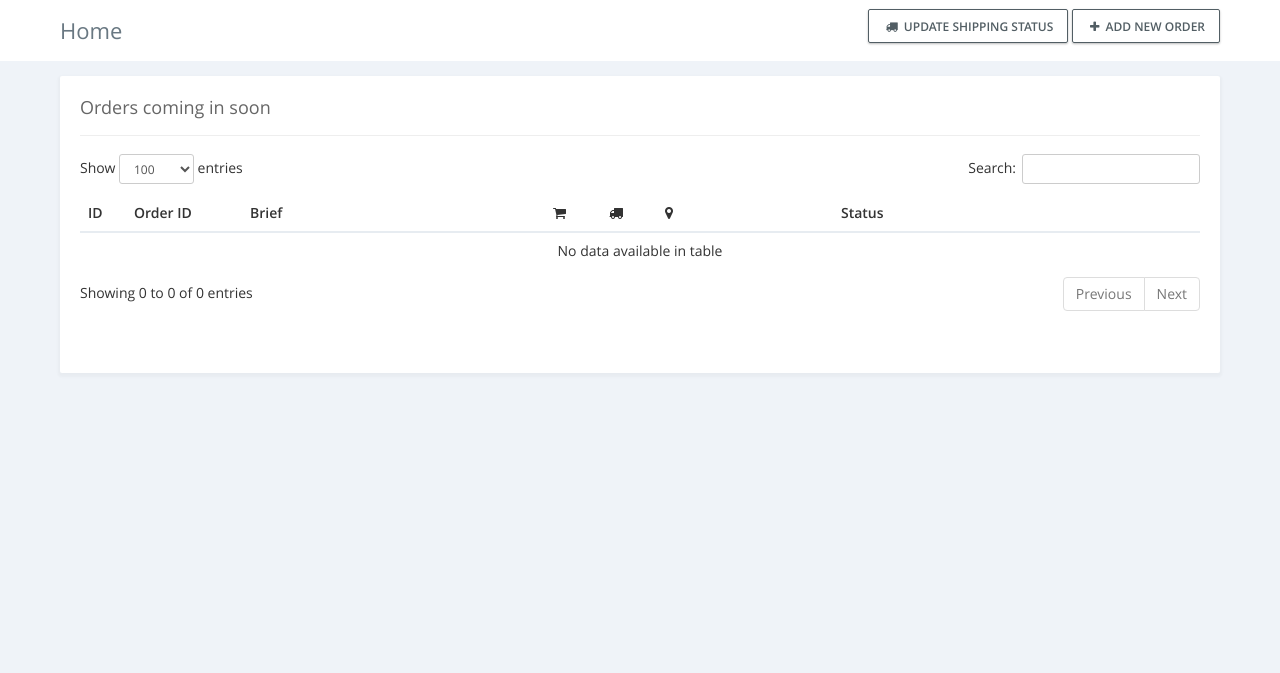
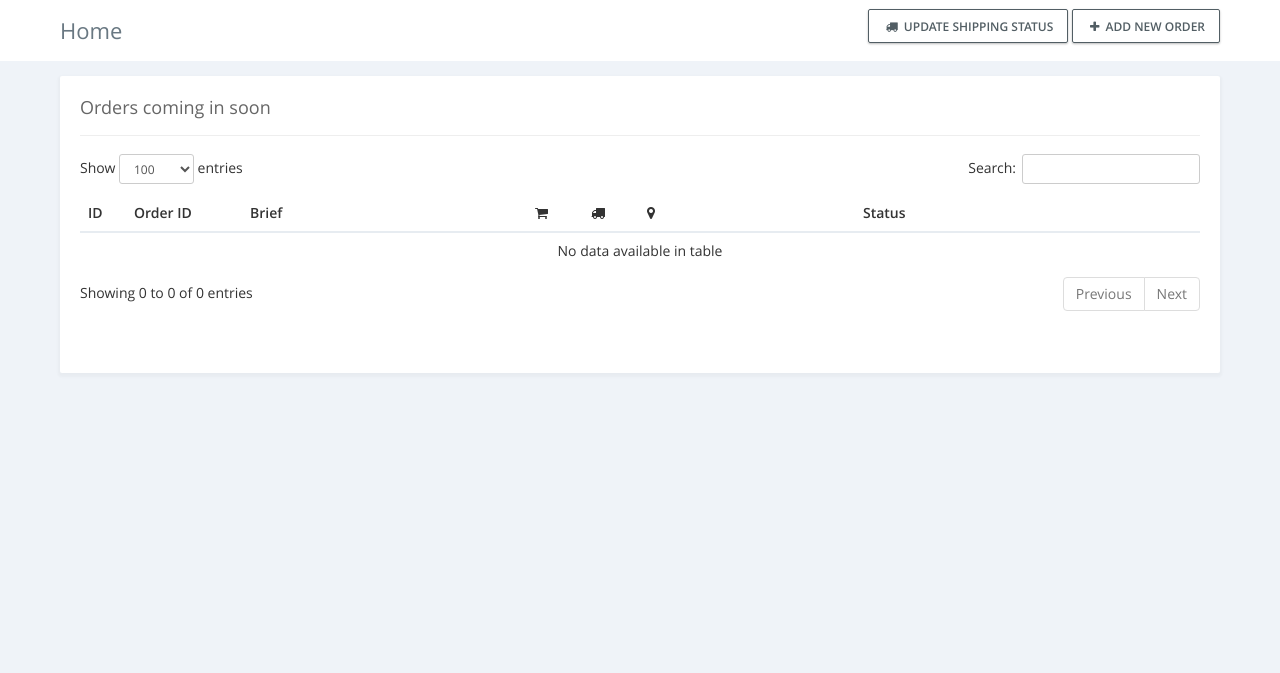
Before and after one commit to domibarton/toolbox, a Django app: template toolbox/toolbox/templates/toolbox/home.html in a window 1280 px wide. Shown: the part 127-800 px from the top of the page. Run offline with Django 3.2, Linux system fonts and the light colour scheme; the template is opened without the code that fills it, so the values that code supplies are empty; some libraries are stand-ins or nearby versions.

Commit message:
STYLE: Made shipping info wider

```diff
--- a/toolbox/ordertracking/static/ordertracking/css/order_list.css
+++ b/toolbox/ordertracking/static/ordertracking/css/order_list.css
@@ -32,14 +32,14 @@ table#order-list-shipping-nr thead th.shipped
 
 table#order-list thead th.shipping-nr
 {
-    width: 160px;
+    width: 200px;
 }
 
 table#order-list tbody td.shipping-nr small
 {
     display      : inline-block;
     white-space  : nowrap;
-    width        : 140px;
+    width        : 180px;
     overflow     : hidden;
     text-overflow: ellipsis;
 }
```
